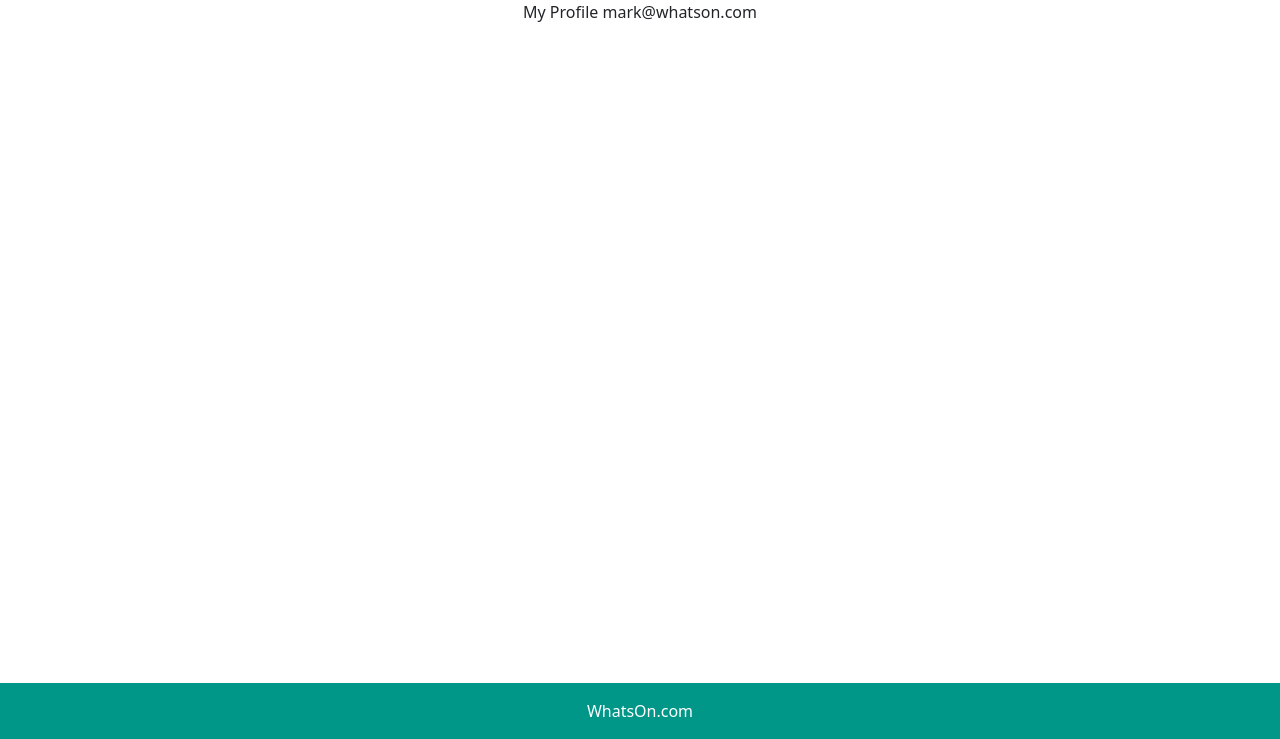
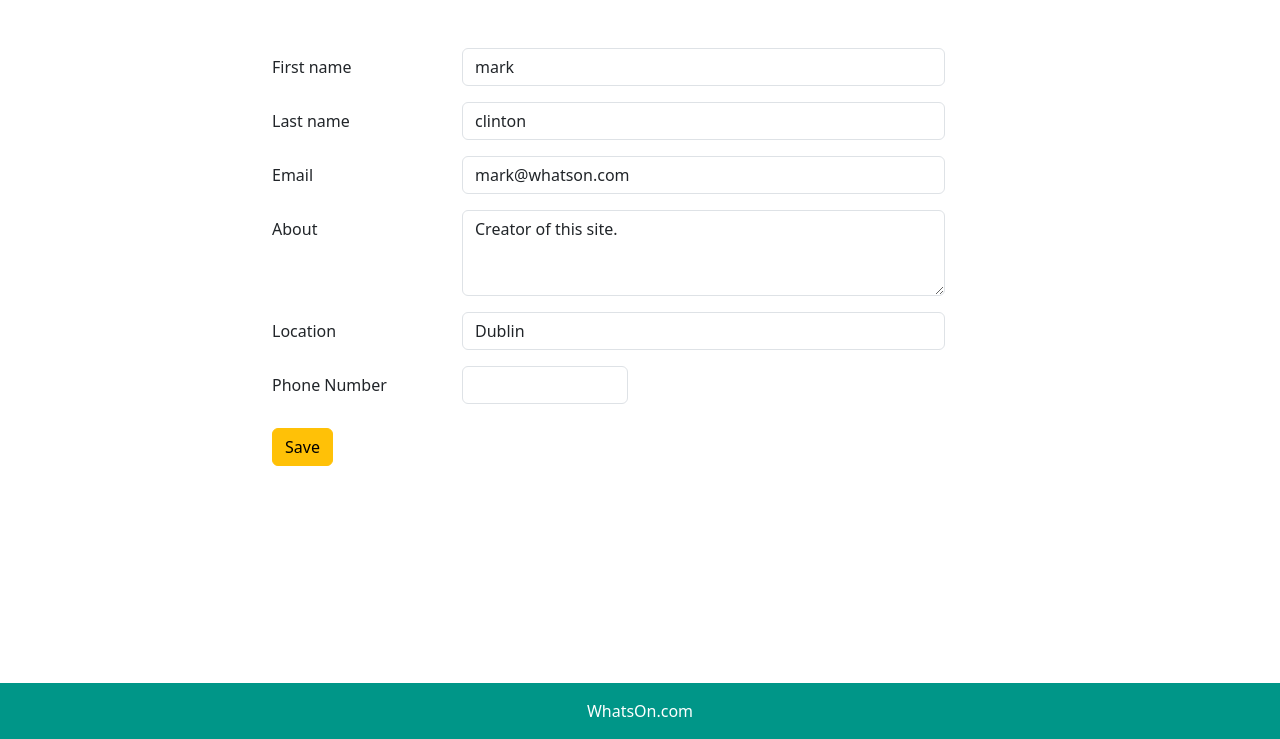
Before and after one commit to MarkClinton/whats-on, a Django app: template users/templates/users/profile.html in a window 1280 px wide. Shown: the part 61-800 px from the top of the page. Run offline with Django 5.2, Linux system fonts and the light colour scheme; the template is opened without the code that fills it, so the values that code supplies are empty; a user stored in the database is signed in; some web fonts are replaced.

Commit message:
feat: added basic form to ptofile.html page

```diff
--- a/users/templates/users/profile.html
+++ b/users/templates/users/profile.html
@@ -3,11 +3,50 @@
 {% block content %}
 
 <!-- index.html content starts here -->
-<div class="container-fluid text-center">
-    <div class="row">
-        <div class="col-12">
-            My Profile
-            {{user}}
+<div class="container">
+    <div class="row justify-content-center">
+        <div class="col-8 mt-5">
+            <form>
+                <div class="row mb-3">
+                    <label for="firstName" class="col-sm-3 col-form-label">First name</label>
+                    <div class="col-sm-8">
+                        <input type="text" class="form-control" id="firstName" value="{{ user.first_name }}">
+                    </div>
+                </div>
+                <div class="row mb-3">
+                    <label for="lastName" class="col-sm-3 col-form-label">Last name</label>
+                    <div class="col-sm-8">
+                        <input type="text" class="form-control" id="lastName" value="{{ user.last_name }}">
+                    </div>
+                </div>
+                <div class="row mb-3">
+                    <label for="email" class="col-sm-3 col-form-label">Email</label>
+                    <div class="col-sm-8">
+                        <input type="email" class="form-control" id="email" value="{{ user.email }}">
+                    </div>
+                </div>
+                <div class="row mb-3">
+                    <label for="about" class="col-sm-3 col-form-label">About</label>
+                    <div class="col-sm-8">
+                        <textarea class="form-control" id="about" rows="3">{{ user.about }}</textarea>
+                    </div>
+                </div>
+                <div class="row mb-3">
+                    <label for="location" class="col-sm-3 col-form-label">Location</label>
+                    <div class="col-sm-8">
+                        <input type="text" class="form-control" id="location" value="{{ user.location }}">
+                    </div>
+                </div>
+                <div class="row mb-3">
+                    <label for="phoneNum" class="col-sm-3 col-form-label">Phone Number</label>
+                    <div class="col-sm-3">
+                        <input type="tel" class="form-control" id="phoneNum" value="{{ user.phone_number }}">
+                    </div>
+                </div>
+                <div class="col-12 mt-4">
+                    <button type="submit" class="btn btn-warning">Save</button>
+                </div>
+            </form>
         </div>
     </div>
 </div>
```
